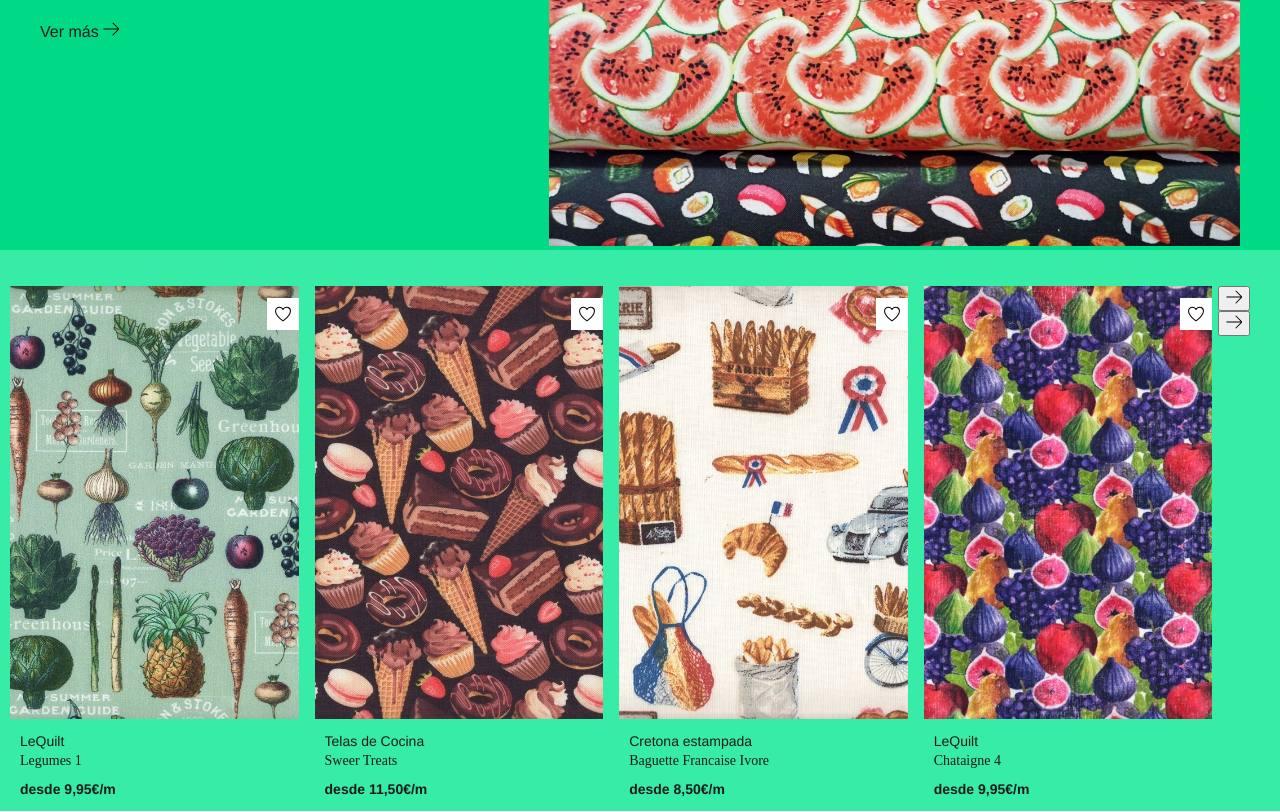
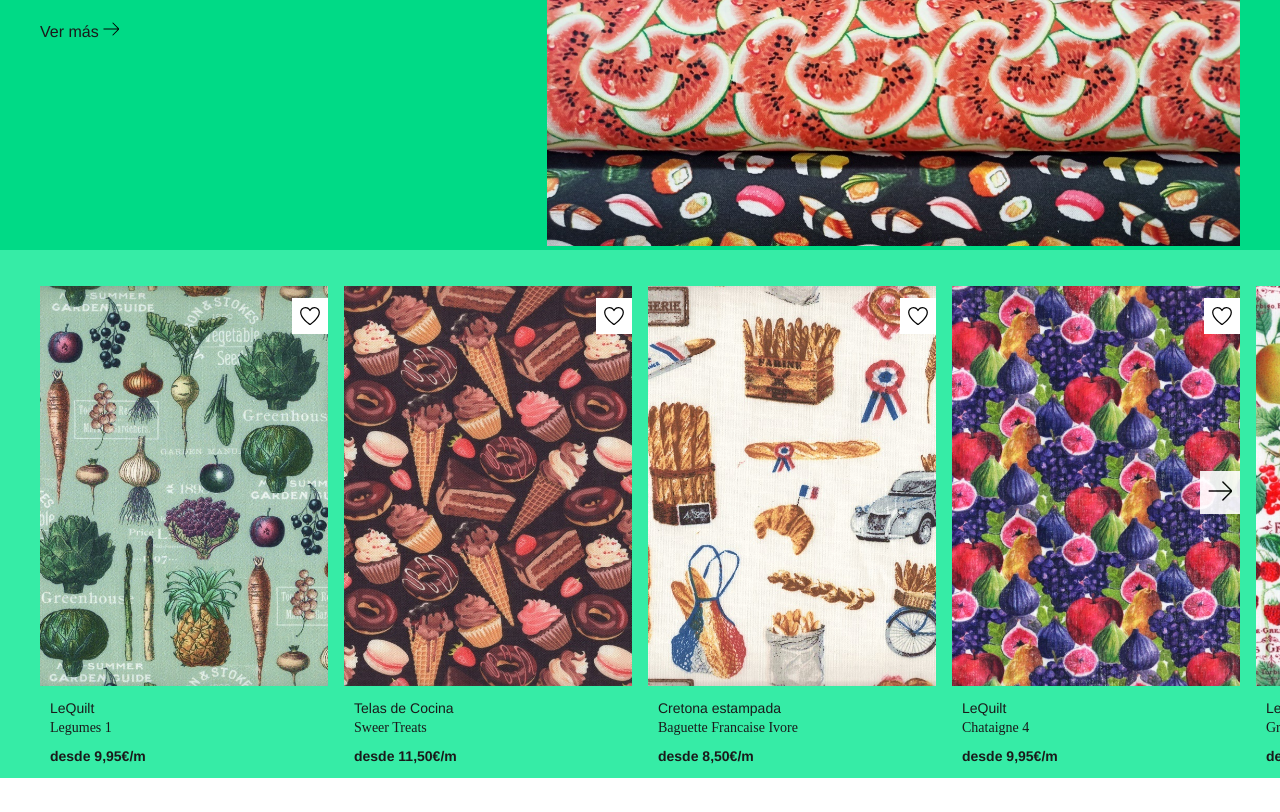
Before and after one commit to ebellotpu6/html-css-project, a plain HTML site: page index.html in a window 1280 px wide. Shown: the part 293-1105 px from the top of the page. After the commit the page ends 1072 px from the top, so only its background shows below. Drawn offline with Linux system fonts and the light colour scheme.

Commit message:
Finishing to the develop the carousel of products and it's workflow.

```diff
--- a/index.html
+++ b/index.html
@@ -1195,10 +1195,10 @@
                         </li>
                     </ul>
                     <div class="product-carousel">
-                        <button name="product-carousel-buttonLeft">
-                            <img src="./src/icons/rightrow.svg" alt="">
+                        <button class="z-button product-carousel-buttonLeft hide-content">
+                            <img src="./src/icons/leftrow.svg" alt="">
                         </button>
-                        <button name="product-carousel-buttonLeft">
+                        <button class="z-button product-carousel-buttonRight">
                             <img src="./src/icons/rightrow.svg" alt="">
                         </button>
                     </div>
--- a/main.js
+++ b/main.js
@@ -5,6 +5,8 @@ const navbar_category_container = document.getElementById("navbar_category_conta
 const navbar_subMenu = document.querySelectorAll('.navbar-subMenu');
 const navbar_categoryOverlayConatainer = document.getElementById("navbar_categoryOverlayConatainer");
 const navbar_subMenuImage = document.getElementById("navbar_subMenuImage");
+
+const product_carousels = document.querySelectorAll('.product-list');
 
 navbar_button.addEventListener("click", function(){
     console.log("show sidebar menu");
@@ -21,6 +23,24 @@ navbar_category_container.addEventListener("mouseleave", function(){
     navbar_categoryOverlayConatainer.classList.remove("navbar_categoryOverlayConatainer-open");
 });
 
+for (let i = 0; i < product_carousels.length; i++){
+    let itemWidth = product_carousels[i].querySelector('.product-listItem').clientWidth;
+    product_carousels[i].nextElementSibling.querySelector("button.product-carousel-buttonLeft").addEventListener('click', function(){
+        product_carousels[i].scrollBy({left: -itemWidth, top: 0, behavior: 'smooth'});
+    });
+    product_carousels[i].nextElementSibling.querySelector("button.product-carousel-buttonRight").addEventListener('click', function(){
+        product_carousels[i].scrollBy({left: itemWidth, top: 0, behavior: 'smooth'});
+    });
+    product_carousels[i].onscroll = function () {
+        let prevProductCarousel = product_carousels[i].nextElementSibling.querySelector("button.product-carousel-buttonLeft");
+        let nextProductCarousel = product_carousels[i].nextElementSibling.querySelector("button.product-carousel-buttonRight");
+        if(product_carousels[i].scrollLeft == 0) prevProductCarousel.classList.add('hide-content');
+        else if(prevProductCarousel.classList.contains('hide-content')) prevProductCarousel.classList.remove('hide-content');
+        if(product_carousels[i].scrollLeft == (product_carousels[i].scrollWidth - product_carousels[i].offsetWidth)) nextProductCarousel.classList.add('hide-content');
+        else if(nextProductCarousel.classList.contains('hide-content')) nextProductCarousel.classList.remove('hide-content');
+    }
+}
+
 
 function showSubmenu(category) {
     navbar_categoryOverlayConatainer.classList.add("navbar_categoryOverlayConatainer-open");
--- a/style.css
+++ b/style.css
@@ -50,6 +50,10 @@ body {
 
 .z-button-1:hover::before {
     width: 100%;
+}
+
+.hide-content {
+    display: none;
 }
 
 /* HEADER */
@@ -738,13 +742,12 @@ body {
 }
 
 .collection-description-container {
+    display: flex;
+    flex-wrap: wrap;
+    justify-content: flex-end;
+    max-width: 100vw;
     padding: 24px 18px 0;
     background-color: #00da86;
-}
-
-.collection-description-container {
-    display: flex;
-    max-width: 100vw;
 }
 
 .collection-description-container > div:nth-child(1) {
@@ -752,6 +755,41 @@ body {
     max-width: 100%;
     padding-left: 6px;
     padding-right: 6px;
+    padding-bottom: 24px;
+    box-sizing: border-box;
+}
+
+.collection-description-container > div:nth-child(1) > h2{
+    font-size: 2.25rem;
+    letter-spacing: -.32px;
+    line-height: 2.5rem;
+    font-weight: 600;
+    margin: 0;
+}
+
+.collection-description-container > div:nth-child(1) > h4{
+    font-size: 1.75rem;
+    letter-spacing: -.32px;
+    line-height: 2rem;
+    font-weight: 300;
+    margin: 0;
+}
+
+.collection-description-container > div:nth-child(1) > div{
+    margin-top: 24px;
+}
+
+.collection-description-container > div:nth-child(1) > div > a{
+    text-decoration: none;
+    color: #1a1a1a;
+}
+
+.collection-description-container > div:nth-child(1) > div > a:hover > span{
+    font-weight: 600;
+}
+
+.collection-description-container > div:nth-child(1) > a > img{
+    margin-left: 4px;
 }
 
 .collection-description-container > div:nth-child(2) {
@@ -759,9 +797,18 @@ body {
     max-width: 100%;
     padding-left: 6px;
     padding-right: 6px;
+    box-sizing: border-box;
+}
+
+.collection-description-container > div:nth-child(2) > img {
+    width: 100%;
+    max-height: 333px;
+    object-fit: cover;
+    object-position: 20% 10%;
 }
 
 .collection-products-container {
+    position: relative;
     display: flex;
     padding: 24px 0 12px;
     background-color: #36eca6;
@@ -781,6 +828,7 @@ body {
     margin: 0;
     padding-left: 18px;
     padding-right: 18px;
+    box-sizing: border-box;
 }
 
 .product-listItem {
@@ -791,10 +839,19 @@ body {
     scroll-snap-stop: always;
     padding-left: 6px;
     padding-right: 6px;
+    box-sizing: border-box;
+}
+
+.product-listItem > div {
+    position: relative;
+    display: flex;
+    flex-direction: column;
+    width: 100%;
 }
 
 .product-listItem-img {
     width: 100%;
+    max-height: 300px;
     object-fit: cover;
 }
 
@@ -808,6 +865,11 @@ body {
 .add-favoriteButton > button {
     display: flex;
     padding: 8px;
+}
+
+.add-favoriteButton > button > img {
+    height: 20px;
+    width: 20px;
 }
 
 .product-info {
@@ -857,6 +919,42 @@ body {
     flex-wrap: wrap;
 }
 
+.product-carousel > button {
+    position: absolute;
+    bottom: 50%;
+    white-space: nowrap;
+    background-color: #ffffff;
+    opacity: .9;
+    cursor: pointer;
+    margin: 0;
+    padding: 8px;
+}
+
+.product-carousel > button > img{
+    width: 24px;
+    height: 24px;
+}
+
+.product-carousel-buttonLeft {
+    left: 24px;
+}
+
+.product-carousel-buttonRight {
+    right: 24px;
+}
+
+@media screen and (max-width: 479px) {
+
+    .collection-description-container {
+        margin-right: calc(-50vw - -50%);
+    }
+
+    .collection-description-container > div:nth-child(2) {
+        padding-right: 0;
+    }
+}
+
+
 @media screen and (min-width: 768px) {
     .collection-description-container {
         padding-left: 24px;
@@ -871,39 +969,6 @@ body {
         padding-right: 8px;
     }
 
-    .collection-description-container > div:nth-child(1) > h2{
-        font-size: 2.25rem;
-        letter-spacing: -.32px;
-        line-height: 2.5rem;
-        font-weight: 600;
-        margin: 0;
-    }
-
-    .collection-description-container > div:nth-child(1) > h4{
-        font-size: 1.75rem;
-        letter-spacing: -.32px;
-        line-height: 2rem;
-        font-weight: 300;
-        margin: 0;
-    }
-
-    .collection-description-container > div:nth-child(1) > div{
-        margin-top: 24px;
-    }
-
-    .collection-description-container > div:nth-child(1) > div > a{
-        text-decoration: none;
-        color: #1a1a1a;
-    }
-
-    .collection-description-container > div:nth-child(1) > div > a:hover > span{
-        font-weight: 600;
-    }
-
-    .collection-description-container > div:nth-child(1) > a > img{
-        margin-left: 4px;
-    }
-
     .collection-description-container > div:nth-child(2) {
         flex-basis: 50%;
         max-width: 50%;
@@ -912,12 +977,6 @@ body {
         padding-right: 8px;
     }
 
-    .collection-description-container > div:nth-child(2) > img {
-        width: 100%;
-        max-height: 333px;
-        object-fit: cover;
-        object-position: 20% 10%;
-    }
 
     .collection-products-container {
         padding-top: 36px;
@@ -936,15 +995,19 @@ body {
         padding-right: 8px;
     }
 
-    .product-listItem > div {
-        position: relative;
-        display: flex;
-        flex-direction: column;
-        width: 100%;
+    .product-carousel-buttonLeft {
+        left: 32px;
+    }
+
+    .product-carousel-buttonRight {
+        right: 32px;
     }
 }
 
 @media screen and (min-width: 1024px) {
+    .product-listItem-img {
+        max-height: 350px;
+    }
 }
 
 @media screen and (min-width: 1280px) {
@@ -968,6 +1031,18 @@ body {
         padding-left: calc(50% - 608px);
         padding-right: calc(50% - 608px);
     }
+
+    .product-listItem-img {
+        max-height: 400px;
+    }
+
+    .product-carousel-buttonLeft {
+        left: calc(50% - 600px);
+    }
+
+    .product-carousel-buttonRight {
+        right: calc(50% - 600px);
+    }
 }
 
 /* ---------------------- */
```
Also changed, not shown: src/icons/leftrow.svg (added), 1 other file.
